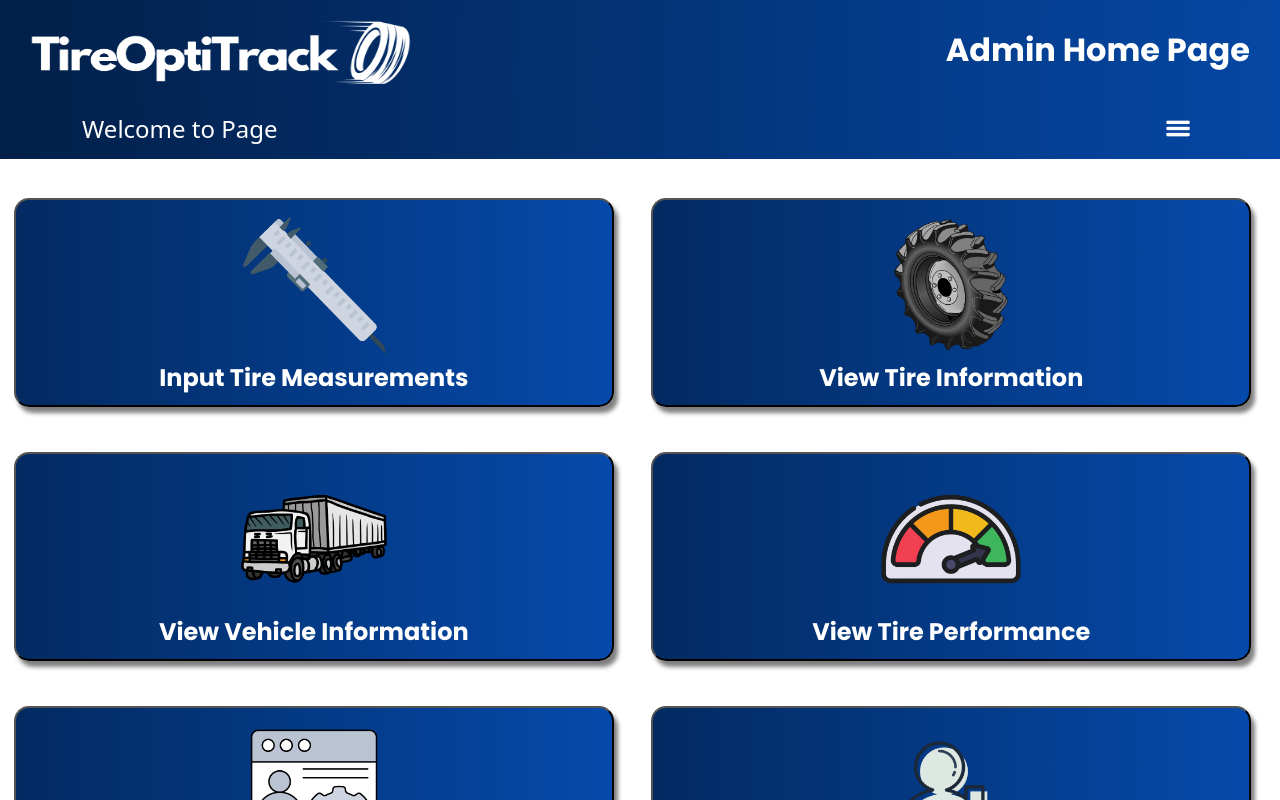
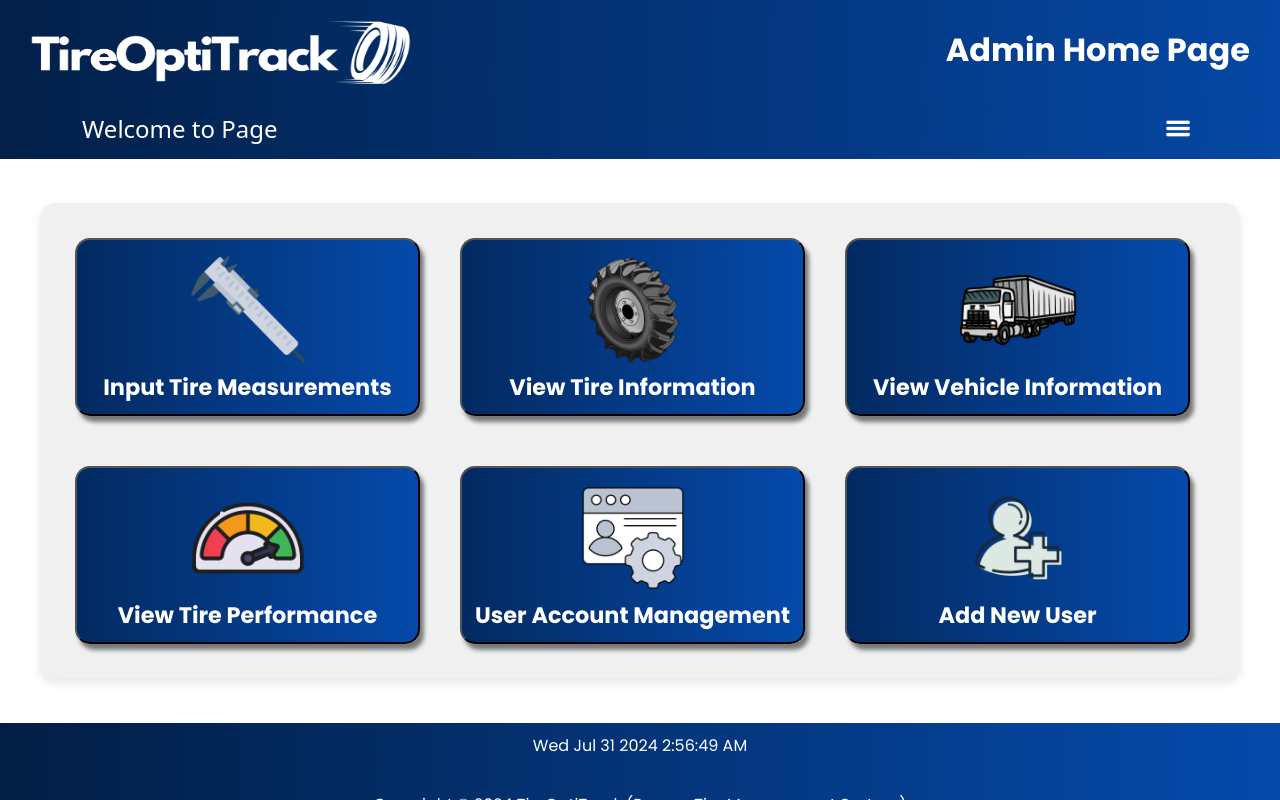
Before and after one commit to Udana-Gits/TireManagementProject, a React (Create React App) app: page /adminhome in a window 1280 px wide. Shown: the top 800 px of the page. Built offline with nearby package versions, Linux system fonts and the light colour scheme; no server answers.

Commit message:
updated admin home css

```diff
--- a/src/components/auth/CSS/AdminHome.css
+++ b/src/components/auth/CSS/AdminHome.css
@@ -1,7 +1,7 @@
 .adminhomebutton {
     display: inline-block;
     width: 80%; /* Reduce width to 80% */
-    max-width: 600px; /* Set a maximum width */
+    max-width: 500px; /* Set a maximum width */
     height: auto; /* Adjust height to content */
     justify-content:center;
     align-items: center;
@@ -11,11 +11,11 @@
     color: #FFF;
     text-align: center;
     font-family: Poppins;
-    font-size: 1.5rem; /* Use rem for font size */
+    font-size: 1.4rem; /* Use rem for font size */
     font-style: normal;
     font-weight: 700;
     line-height: normal;
-    margin: 15px auto; /* Center buttons and reduce margin */
+    margin: 10px auto; /* Center buttons and reduce margin */
     padding: 10px; /* Adjust padding for better spacing */
     transition: transform 0.3s ease; /* Add a transition for hover effect */
 }
@@ -23,11 +23,11 @@
 .adminhomebutton img {
 
     margin: 0 auto; /* Center image horizontally */
-  width: 150px; /* Adjust the width*/
+    width: 120px; /* Adjust the width*/
     height: auto;
     display: block; /* For centering*/
     margin: 0 auto; /* Center image horizontally */
-  width: 150px; /* Adjust the width*/
+    width: 120px; /* Adjust the width*/
     height: auto;
 }
 
@@ -37,13 +37,26 @@
 }
 
 .adminbuttonbox {
-    display: flex; /* Use flexbox for better button arrangement */
-    flex-wrap: wrap; /* Allow buttons to wrap on smaller screens */
-    justify-content: center; /* Center buttons */
-    align-items: center; /* Center buttons vertically */
-    padding: 0 10px; /* Add some padding for smaller screens */
-    gap: 15px; /* Add gap between buttons */
+    display: flex;
+    flex-wrap: wrap; /* Allow buttons to wrap */
+    justify-content: center; /* Distribute space evenly */
+    align-items: center;
+    padding: 30px; /* Add padding to the container */
+    gap: 15px; /* Increase gap between buttons */
+    background-color: #F0F0F0; /* Light grey background */
+    border-radius: 15px; /* Round the corners of the box */
+    box-shadow: 0px 4px 10px rgba(0, 0, 0, 0.1); /* Subtle shadow for depth */
+    margin: 20px auto; /* Center the box and add margin */
+    max-width: 1200px; /* Set a max-width for the container */
+    row-gap: 40px; /* Increase vertical gap between rows */
 
+}
+
+/* Style for three buttons in one row */
+.adminbuttonbox .adminhomebutton {
+    flex: 1 0 30%; /* Divide the available space equally among three buttons */
+    min-width: 100px; /* Set a minimum width for buttons */
+    margin: 5px; /* Add some margin between buttons */
 }
 
 /* Tablet and larger */
```
Lines whose indentation alone changed are shown as unchanged.
